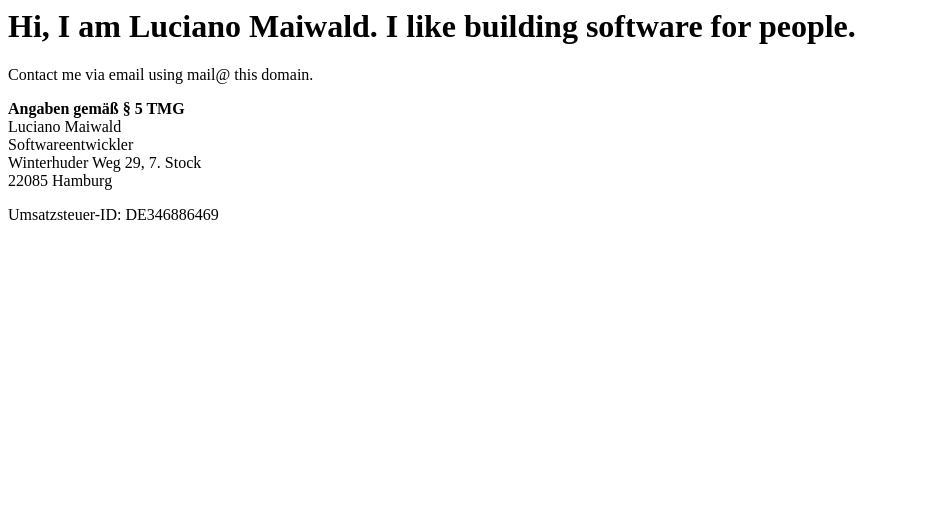
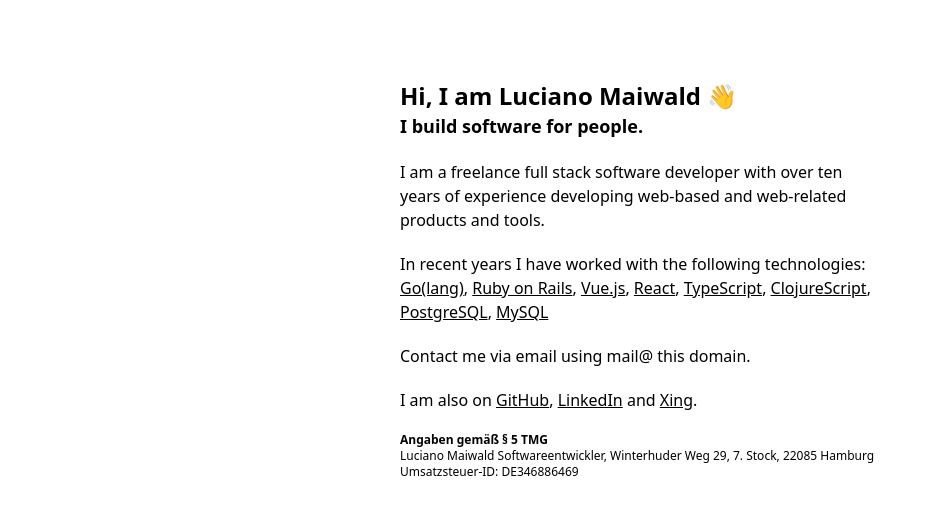
Before and after one commit to maiwald/maiwald.github.io, a website: page index.html in a window 1280 px wide. Shown: the whole page, without its empty margins (0-929 px from the left). Drawn offline with Linux system fonts and the light colour scheme.

Commit message:
Add styles and more content

```diff
--- a/index.html
+++ b/index.html
@@ -1,19 +1,52 @@
 <html>
   <head>
+    <meta http-equiv="content-type" content="text/html; charset=utf8" />
+    <meta name="viewport" content="width=device-width, initial-scale=1.0" />
     <title>Luciano Maiwald</title>
-    <meta http-equiv="content-type" content="text/html; charset=utf8" />
+    <link rel="stylesheet" href="styles.css" />
   </head>
 
-  <body>
-    <h1>Hi, I am Luciano Maiwald. I like building software for people.</h1>
+  <body class="md:flex md:justify-center text-base">
+    <div class="w-screen md:w-[30rem] p-8 md:p-0 md:pt-20 space-y-5">
+      <header>
+        <h1 class="block text-2xl font-black">Hi, I am Luciano Maiwald 👋</h1>
+        <h2 class="block text-lg font-semibold">
+          I build software for people.
+        </h2>
+      </header>
+
+      <p class="">
+        I am a freelance full stack software developer with over ten years of
+        experience developing web-based and web-related products and tools.
+      </p>
+
+      <p>
+        In recent years I have worked with the following technologies: <br />
+        <a href="https://go.dev">Go(lang)</a>,
+        <a href="https://rubyonrails.org">Ruby on Rails</a>,
+        <a href="https://vuejs.org">Vue.js</a>,
+        <a href="https://react.dev">React</a>,
+        <a href="https://typescriptlang.org">TypeScript</a>,
+        <a href="https://clojurescript.org">ClojureScript</a>,
+        <a href="https://www.postgresql.org">PostgreSQL</a>,
+        <a href="https://www.mysql.com">MySQL</a>
+      </p>
+
       <p>Contact me via email using mail@ this domain.</p>
       <p>
+        I am also on <a href="https://github.com/maiwald">GitHub</a>,
+        <a href="https://www.linkedin.com/in/luciano-maiwald/">LinkedIn</a> and
+        <a href="https://www.xing.com/profile/Luciano_Maiwald/">Xing</a>.
+      </p>
+
+      <section class="text-xs my-5">
+        <p>
           <strong>Angaben gemäß § 5 TMG</strong><br />
-      Luciano Maiwald<br />
-      Softwareentwickler<br />
-      Winterhuder Weg 29, 7. Stock<br />
+          Luciano Maiwald Softwareentwickler, Winterhuder Weg 29, 7. Stock,
           22085 Hamburg
         </p>
         <p>Umsatzsteuer-ID: DE346886469</p>
+      </section>
+    </div>
   </body>
 </html>
--- /dev/null
+++ b/src/styles.css
@@ -0,0 +1,9 @@
+@tailwind base;
+@tailwind components;
+@tailwind utilities;
+
+@layer components {
+  a {
+    @apply underline hover:text-rose-600;
+  }
+}
--- /dev/null
+++ b/tailwind.config.js
@@ -0,0 +1,8 @@
+/** @type {import('tailwindcss').Config} */
+module.exports = {
+  content: ["index.html", "src/index.css"],
+  theme: {
+    extend: {},
+  },
+  plugins: [],
+};
```
Also changed, not shown: package.json (added, +13 -0 lines), styles.css (added), 2 other files. Lines whose indentation alone changed are shown as unchanged.
